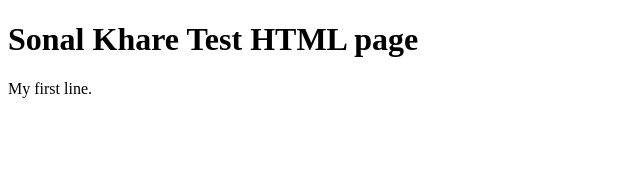
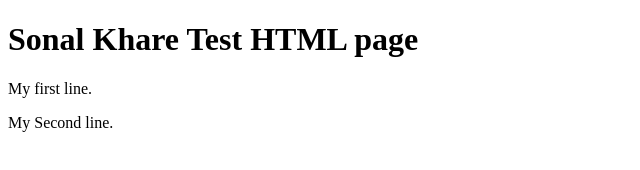
Before and after one commit to sonalbatch5/Assignment-on-Building-CI-CD-Pipeline-Tool, a plain HTML site: page index.html in a window 1280 px wide. Shown: the whole page, without its empty margins (0-640 px from the left). Drawn offline with Linux system fonts and the light colour scheme.

Commit message:
Update index.html
Added second line

```diff
--- a/index.html
+++ b/index.html
@@ -7,6 +7,7 @@
 
 <h1>Sonal Khare Test HTML page</h1>
 <p>My first line.</p>
+<p>My Second line.</p>
 
 </body>
 </html>
```
